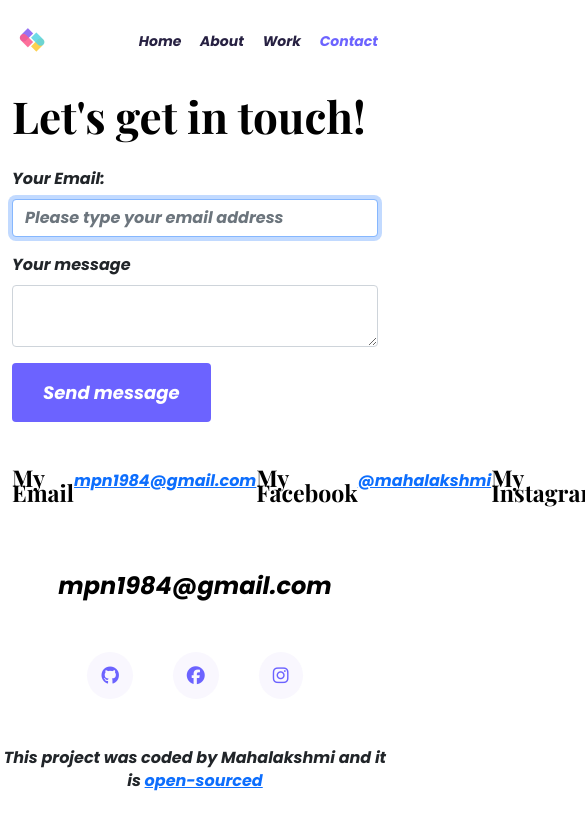
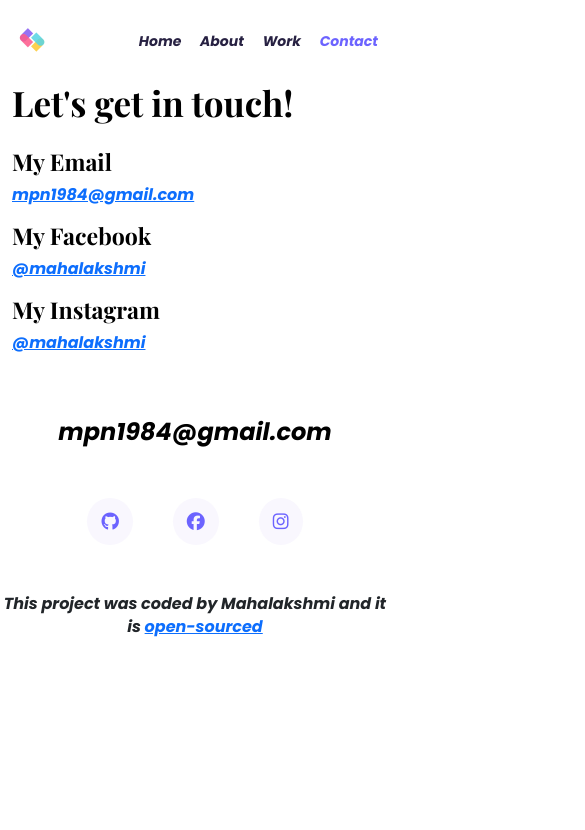
Before and after one commit to mahavis/Portfolio-project-Search-Engine-Optimisation, a plain HTML site: page contact.html in a window 390 px wide. Shown: the top 830 px of the page, 585 px wide, since content can reach past the window. Drawn offline with nearby package versions, Linux system fonts and the light colour scheme.

Commit message:
Deleted form from contact page, made resposive without horizontal scrolling, hidden the  my image for small screens

```diff
--- a/contact.html
+++ b/contact.html
@@ -63,50 +63,27 @@
         </ul>
       </nav>
     </div>
-    <div class="d flex justify-content-between">
       <div class="contact container">
         <div class="contact">
-          <h1 class="mt-2 mb-4">Let's get in touch!</h1>
-          <div class="row d-flex justify-content-between">
-            <div class="col-md-6">
-              <form>
-                <div class="mb-3">
-                  <label class="form-label">Your Email: </label>
-                  <input
-                    type="email"
-                    placeholder="Please type your email address"
-                    autofocus="on"
-                    class="form-control"
-                  />
-                </div>
-                <div class="mb-5">
-                  <label class="form-label">Your message</label>
-                  <textarea name="message" class="form-control"></textarea>
-                  <button type="submit" class="btn btn-branding mt-3">
-                    Send message
-                  </button>
-                </div>
-              </form>
-            </div>
-          </div>
-          <div class="d-flex justify-content-evenly">
-            <h3 class="mail">My Email</h3>
+          <h1 class="mb-4">Let's get in touch!</h1>
+                <h3>My Email</h3>
                 <p>
                   <a href="mailto:mpn1984@gmail.com">mpn1984@gmail.com</a>
                 </p>
-            <h3 class="book">My Facebook</h3>
+                <h3>My Facebook</h3>
                 <p>
                   <a href="https://www.facebook.com/mahalakshmi" target="_blank"
                     >@mahalakshmi</a
                   >
                 </p>
-            <h3 class="gram">My Instagram</h3>
+                <h3>My Instagram</h3>
                 <p>
-              <a href="https://www.instagram.com/mahalakshmi" target="_blank"
+                  <a
+                    href="https://www.instagram.com/mahalakshmi"
+                    target="_blank"
                     >@mahalakshmi</a
                   >
                 </p>
-          </div>
         </div>
       </div>
       <footer>
--- a/src/styles.css
+++ b/src/styles.css
@@ -112,7 +112,7 @@ p {
 
 @media (max-width: 900px) {
   h1 {
-    font-size: 44px;
+    font-size: 35px;
     line-height: 1.2;
   }
 
@@ -132,6 +132,18 @@ p {
   .heroine {
     text-align: center;
     padding: 0;
+  }
+
+  .list {
+    font-size: 5px;
+  }
+
+  .para {
+    font-size: 10px;
+  }
+
+  .source {
+    font-size: 5px;
   }
 
   .project-description {
@@ -195,12 +207,6 @@ p {
   margin: 0;
 }
 
-.mail,
-.book,
-.gram {
-  line-height: 15px;
-}
-
 footer {
   margin: 60px 0;
 }
```
Also changed, not shown: about.html (+11 -8 lines). Lines whose indentation alone changed are shown as unchanged.
